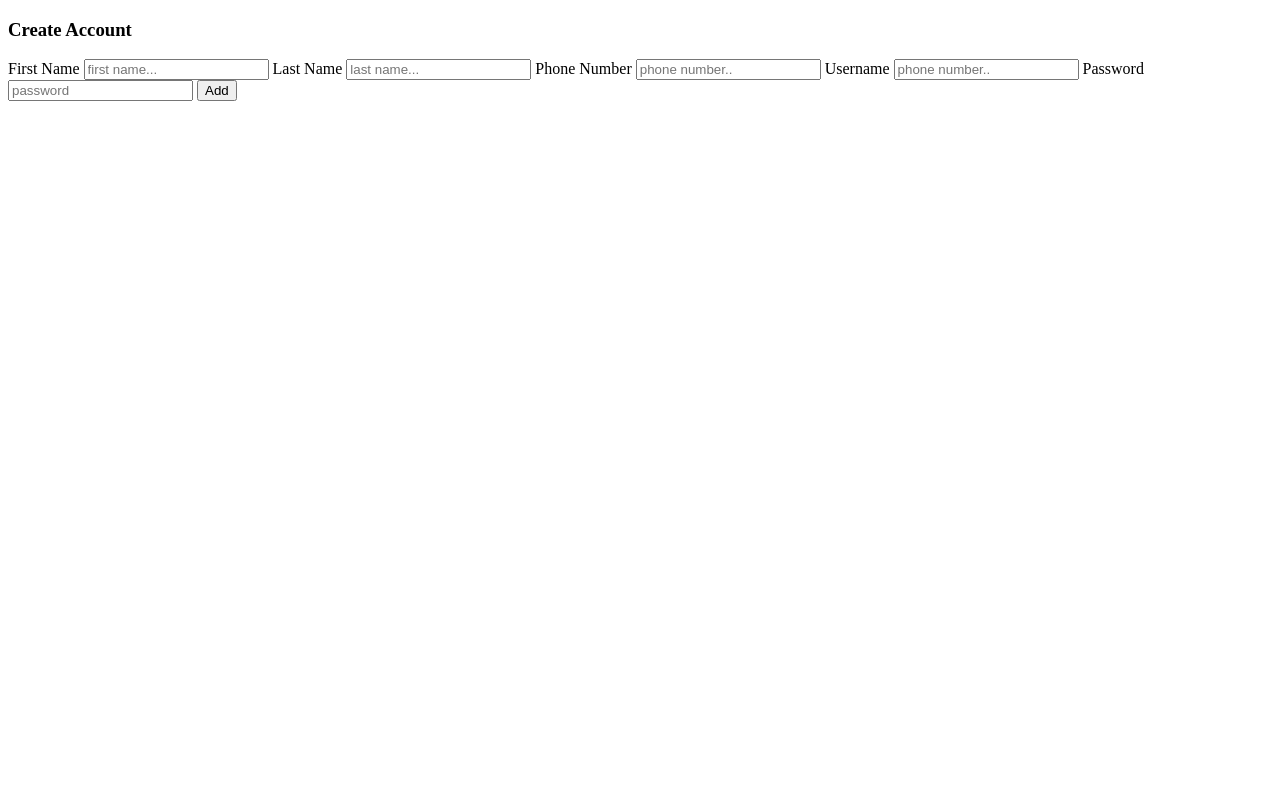
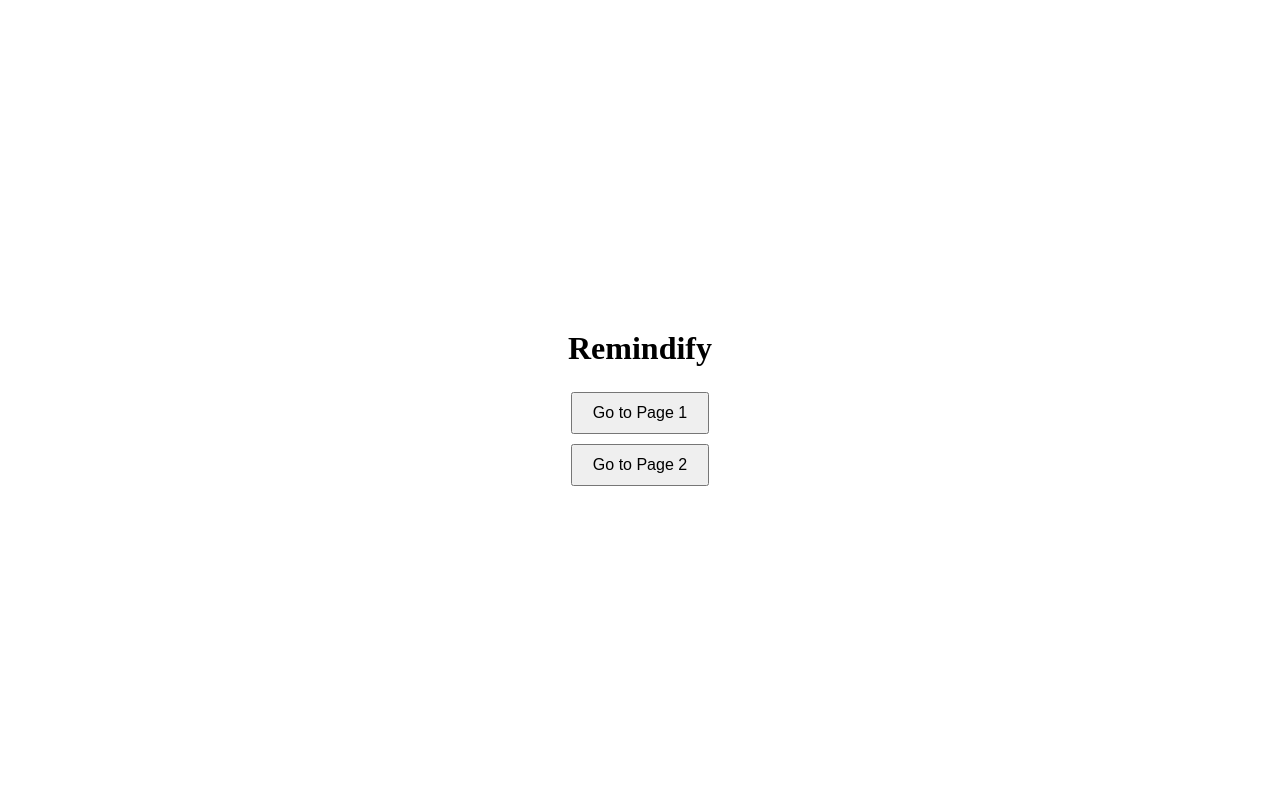
Before and after one commit to kriishnaPat/HackEDBeta2023, a Flask app: template templates/index5.html in a window 1280 px wide. Run offline with Flask 3, Linux system fonts and the light colour scheme; the template is opened without the code that fills it, so the values that code supplies are empty.

Commit message:
changing index5

```diff
--- a/templates/index5.html
+++ b/templates/index5.html
@@ -1,22 +1,51 @@
 <!DOCTYPE html>
-<html>
-   <head>
-      <title>Add Account</title>
-   </head>
-   <body>
-      <h3>Create Account</h3>
-      <form action="/add" method="POST">
-         <label>First Name</label>
-         <input type="text" name="first_name" placeholder="first name...">
-         <label>Last Name</label>
-         <input type="text" name= "last_name" placeholder="last name...">
-         <label>Phone Number</label>
-         <input type="text" name= "phone_number" placeholder="phone number..">
-         <label>Username</label>
-         <input type="text" name= "phone_number" placeholder="phone number..">
-         <label>Password</label>
-         <input type="text" name= "password" placeholder="password">
-         <button type="submit">Add</button>
-      </form>
-   </body>
+<html lang="en">
+<head>
+    <meta charset="UTF-8">
+    <meta name="viewport" content="width=device-width, initial-scale=1.0">
+    <title>Remindify</title>
+    <style>
+        body {
+            display: flex;
+            flex-direction: column;
+            align-items: center;
+            justify-content: center;
+            height: 100vh;
+            margin: 0;
+        }
+
+        h1 {
+            margin-bottom: 20px;
+        }
+
+        button {
+            padding: 10px 20px;
+            font-size: 16px;
+            margin: 5px;
+        }
+    </style>
+</head>
+<body>
+    <h1>Remindify</h1>
+    <button onclick="redirectToPage1()">Go to Page 1</button>
+  <button onclick="redirectToPage2()">Go to Page 2</button>
+
+  <script>
+    alert("JavaScript is working!");
+  </script>
+
+  <script>
+    function redirectToPage1() {
+  alert('Redirecting to Page 1');
+  window.location.href = 'login.html';
+}
+
+    function redirectToPage2() {
+   alert('Redirecting to Page 2');
+   window.location.href = 'signup.html';
+}
+
+  </script>
+
+</body>
 </html>
```
